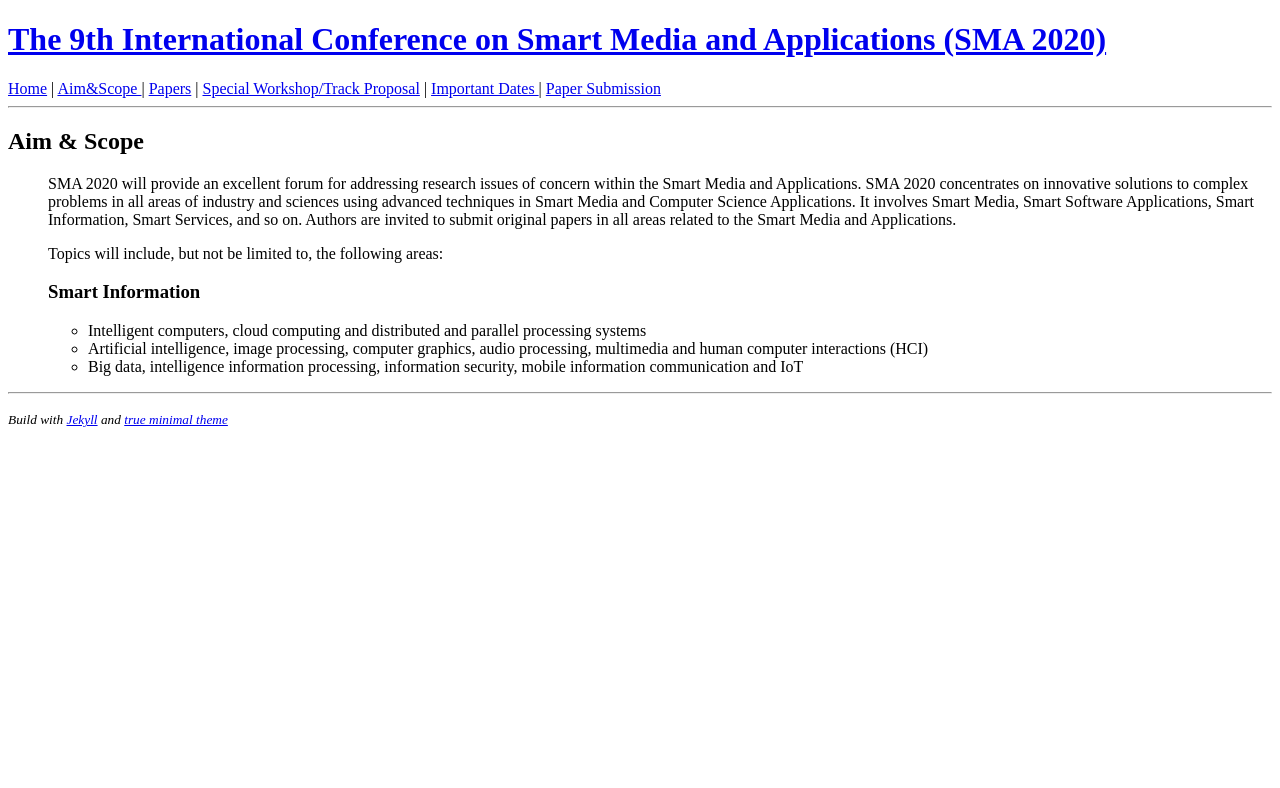
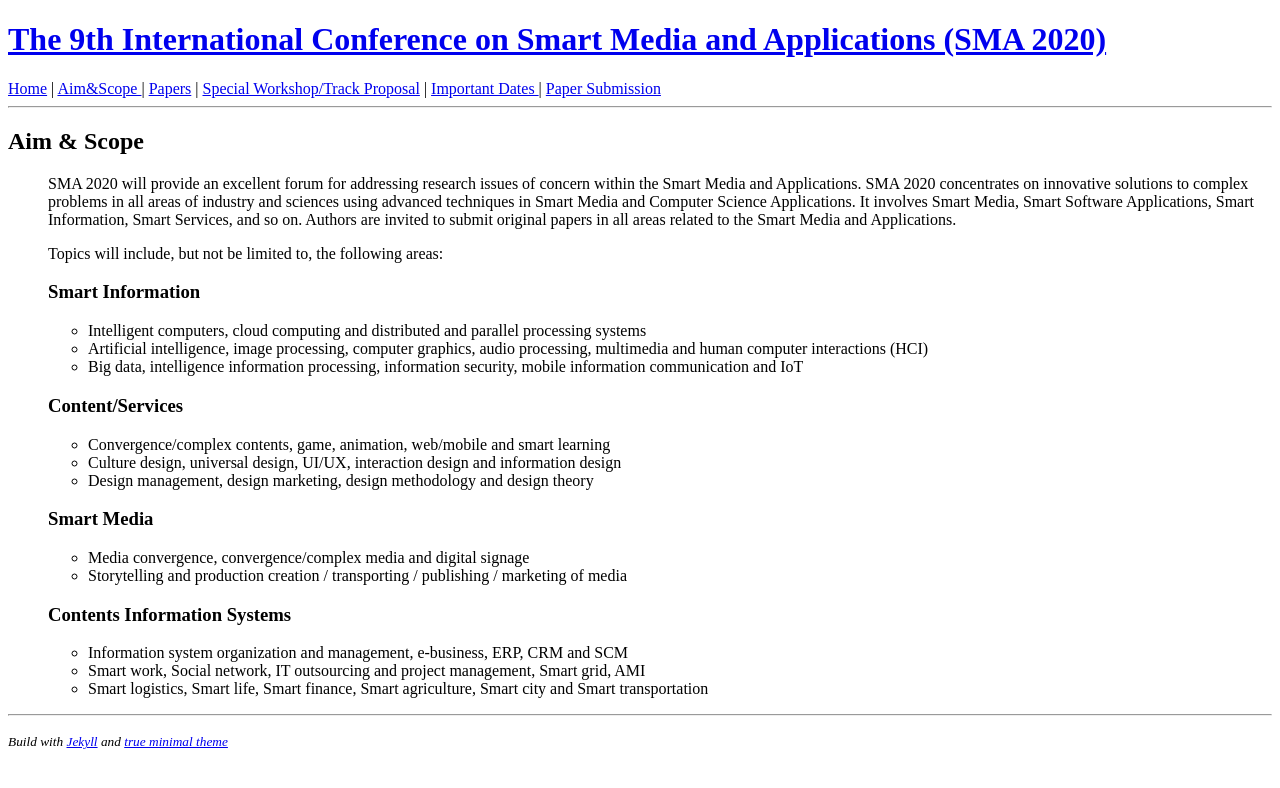
Before and after one commit to icea-conf/sma-2020.github.io, a Jekyll site: the page built from aim/index.html, in a window 1280 px wide. Shown: the top 788 px of the page. Built offline with Jekyll 4.4.1, drawn with Linux system fonts in a browser that asks for light colours.

Commit message:
Update index.html

```diff
--- a/aim/index.html
+++ b/aim/index.html
@@ -5,11 +5,32 @@ layout: default
             <ul>
                  <p>SMA 2020 will provide an excellent forum for addressing research issues of concern within the Smart Media and Applications. SMA 2020 concentrates on innovative solutions to complex problems in all areas of industry and sciences using advanced techniques in Smart Media and Computer Science Applications. It involves Smart Media, Smart Software Applications, Smart Information, Smart Services, and so on. Authors are invited to submit original papers in all areas related to the Smart Media and Applications.</p>
                  <p>Topics will include, but not be limited to, the following areas:</p>
+
                  <h3>Smart Information</h3>
                         <ul>
                             <li><a>Intelligent computers, cloud computing and distributed and parallel processing systems</a></li>
                             <li><a>Artificial intelligence, image processing, computer graphics, audio processing, multimedia and human computer interactions (HCI)</a></li>
-                            <li><a>Big data, intelligence information processing, information security, mobile information communication and IoT </a></li>
+                            <li><a>Big data, intelligence information processing, information security, mobile information communication and IoT</a></li>
+                        </ul>
+
+                 <h3>Content/Services</h3>
+                        <ul>
+                            <li><a>Convergence/complex contents, game, animation, web/mobile and smart learning</a></li>
+                            <li><a>Culture design, universal design, UI/UX, interaction design and information design</a></li>
+                            <li><a>Design management, design marketing, design methodology and design theory</a></li>
+                        </ul>
+
+                 <h3>Smart Media</h3>
+                        <ul>
+                            <li><a>Media convergence, convergence/complex media and digital signage</a></li>
+                            <li><a>Storytelling and production creation / transporting / publishing / marketing of media</a></li>
+                        </ul>
+
+                 <h3>Contents Information Systems</h3>
+                        <ul>
+                            <li><a>Information system organization and management, e-business, ERP, CRM and SCM</a></li>
+                            <li><a>Smart work, Social network, IT outsourcing and project management, Smart grid, AMI</a></li>
+                            <li><a>Smart logistics, Smart life, Smart finance, Smart agriculture, Smart city and Smart transportation</a></li>
                         </ul>
             </ul>
 </div>
```
